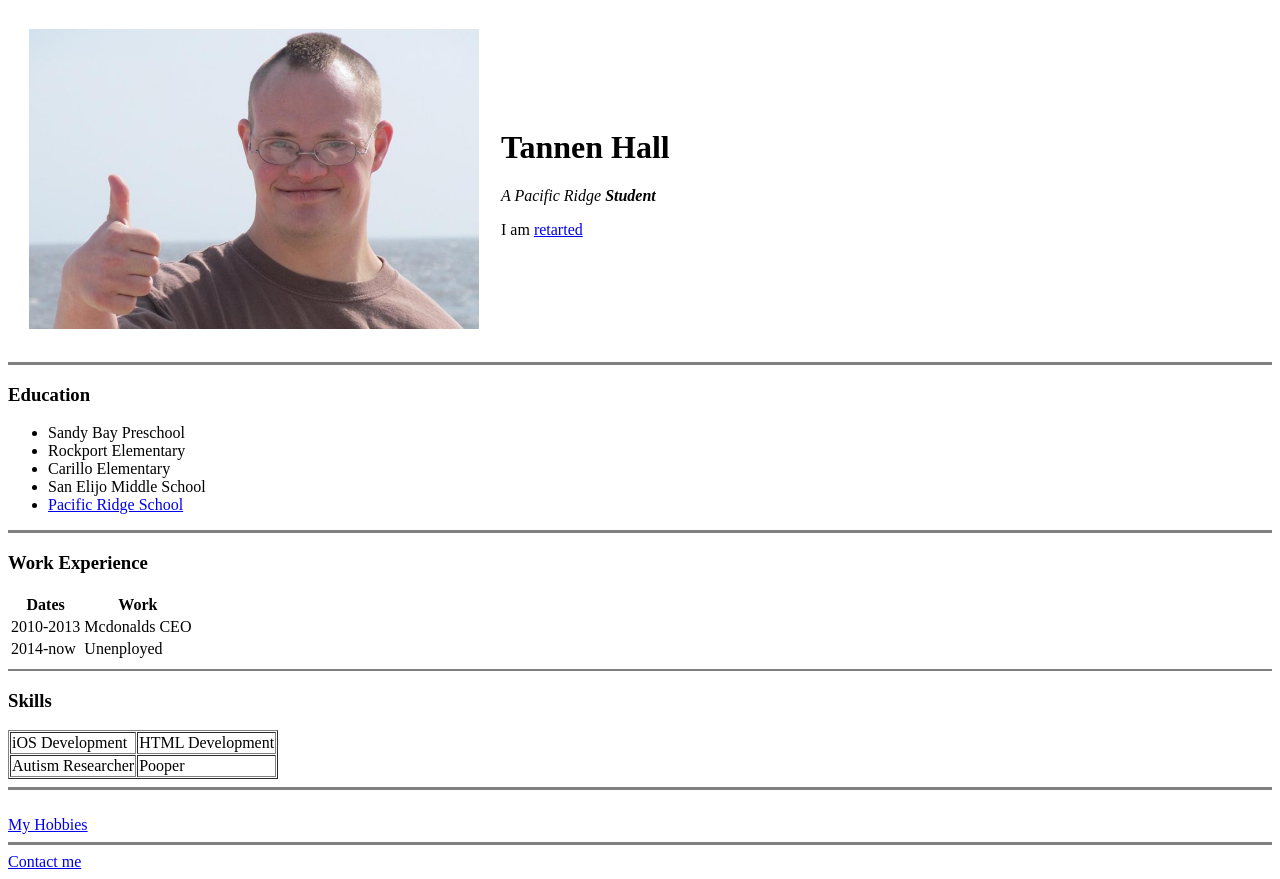
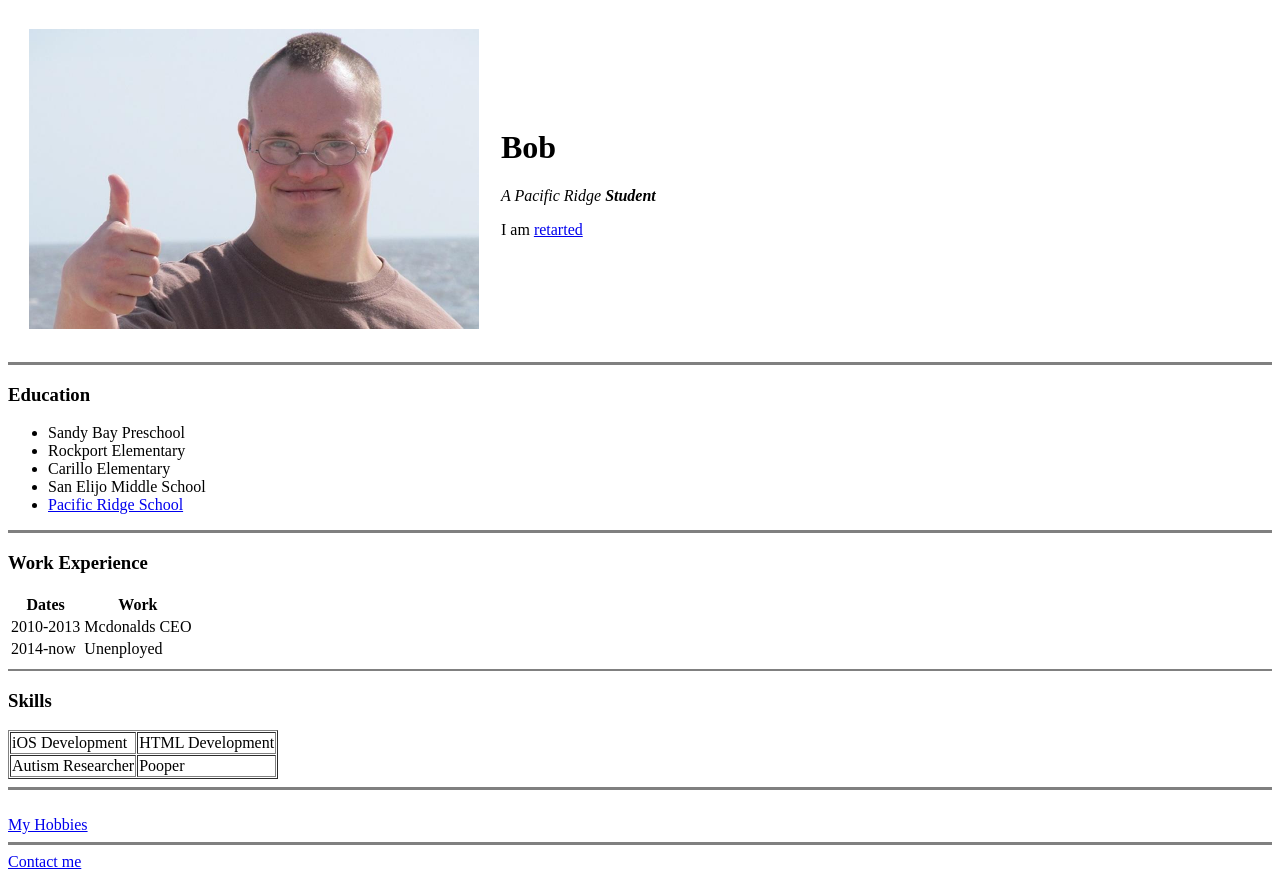
Before and after one commit to ForbidTANNEN/first_website, a plain HTML site: page index.html in a window 1280 px wide. Drawn offline with Linux system fonts and the light colour scheme.

Commit message:
Add files via upload

```diff
--- a/index.html
+++ b/index.html
@@ -3,7 +3,7 @@
 
 <head>
   <meta charset="utf-8">
-  <title>Tannen's Personal Site</title>
+  <title>My Personal Site</title>
 </head>
 
 <body>
@@ -11,7 +11,7 @@
     <tr>
       <td><img src="Tannen.jpg" alt="Tannen Picture" height="300" width="450"></td>
       <td>
-        <h1>Tannen Hall</h1>
+        <h1>Bob</h1>
         <p><em>A Pacific Ridge <strong>Student</strong></em></p>
         <p>I am <a href="https://www.merriam-webster.com/dictionary/retard">retarted</a></p>
       </td>
```
